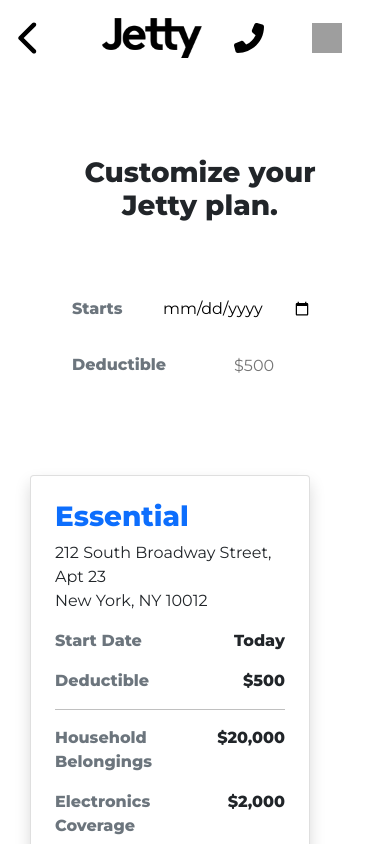
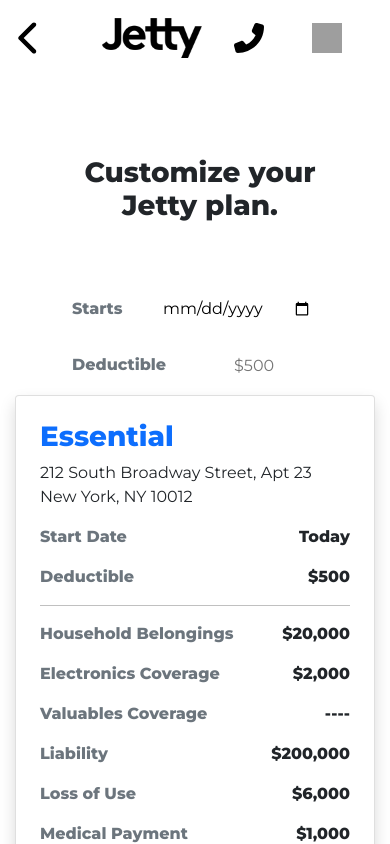
Before and after one commit to Neel2107/Pricing, a React (Vite) app: page /plan in a window 390 px wide. Shown: the top 844 px of the page. Built offline with nearby package versions, Linux system fonts and the light colour scheme; grey boxes are pictures that could not be loaded.

Commit message:
changes in mob resp

```diff
--- a/src/index.css
+++ b/src/index.css
@@ -272,12 +272,20 @@
   }
 
   .right-part{
-    max-width: 50%;
-    margin-left: 150px;
+   margin: 0;
+  }
+
+  .right-card{
+    display: flex;
+    justify-content: center;
+    margin: 0%;
   }
 
   .cards{
-    max-width: 70%;
-    justify-self: center;
+    display: flex;
+    justify-content: center;
+    max-width: 90%;
+    justify-self:center;
   }
+
 }
```
